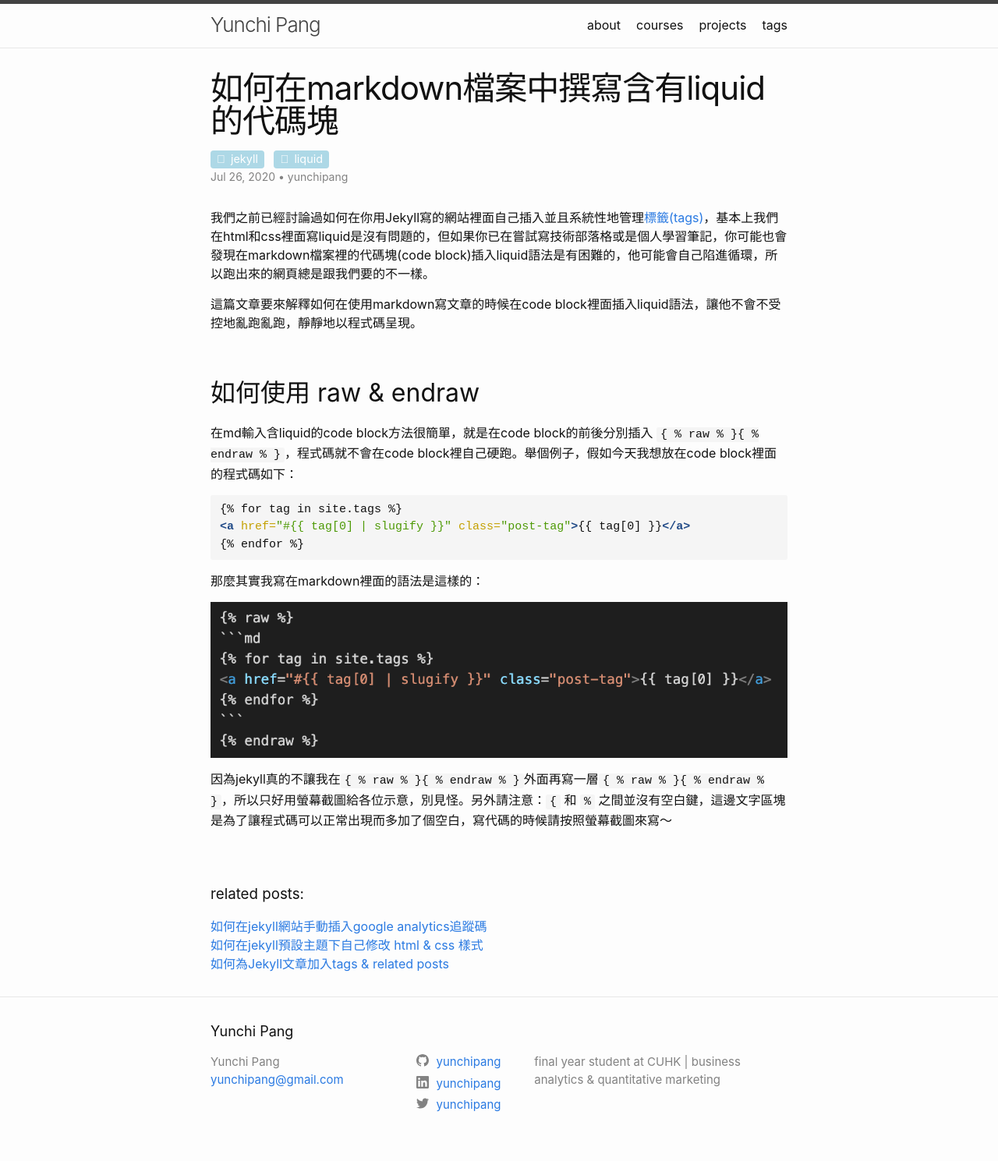
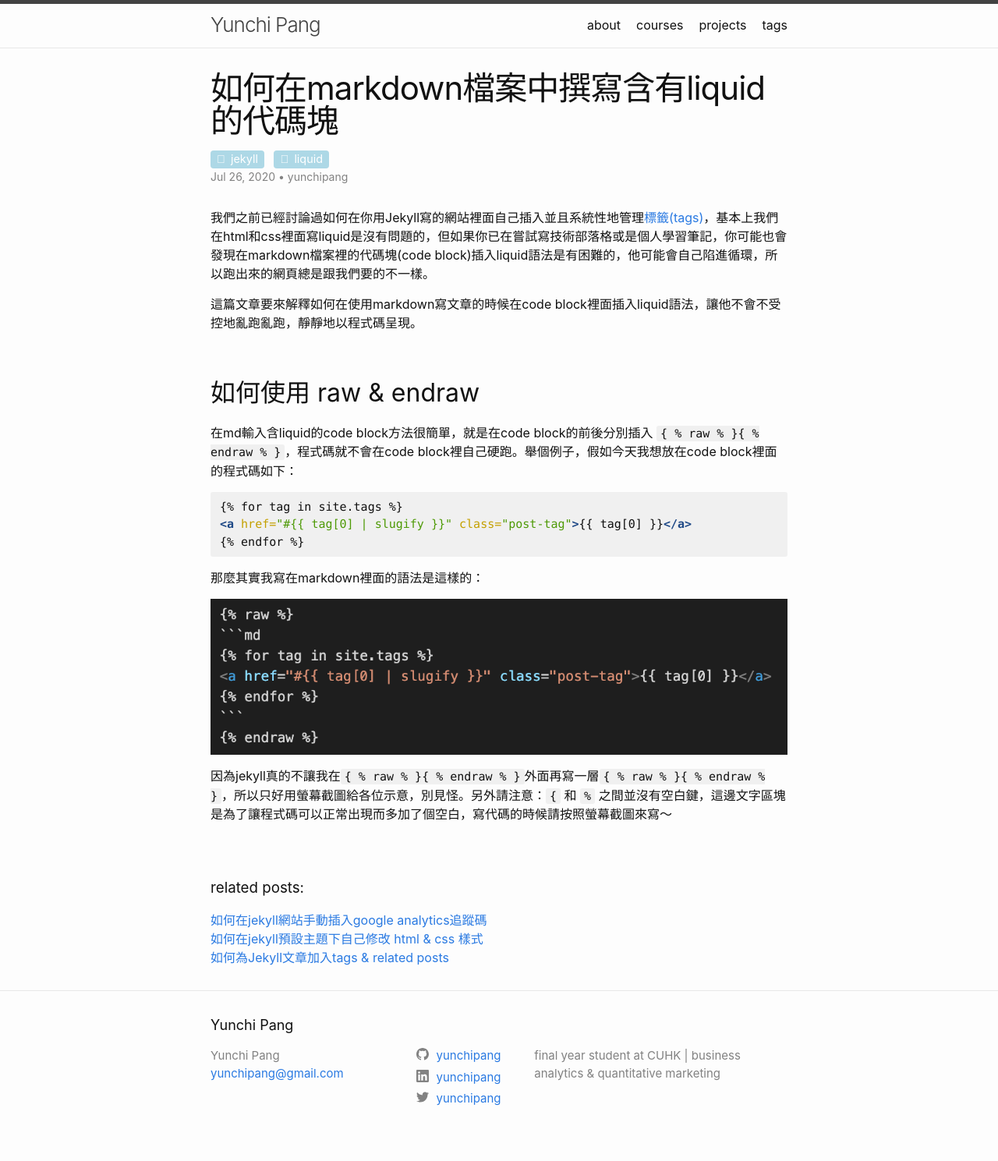
Before and after one commit to yunchipang/yunchipang.github.io, a Jekyll site: the page built from _posts/2020-07-26-writing-liquid-in-code-blocks-in-markdown.md, in a window 1280 px wide. Shown: the whole page at 78% size. Built offline with Jekyll 4.4.1, drawn with Linux system fonts in a browser that asks for light colours.

Commit message:
edit code blocks background-color

```diff
--- a/_sass/minima/_base.scss
+++ b/_sass/minima/_base.scss
@@ -175,7 +175,8 @@
   @include relative-font-size(0.9375);
   /**border: 1px solid $grey-color-light;**/
   border-radius: 3px;
-  background-color: #f5f5f5;
+  background-color: #f0f0f0;
+  font-family: "Menlo"; // self-added
 }
 
 code {
```
Also changed, not shown: 3 other files.
